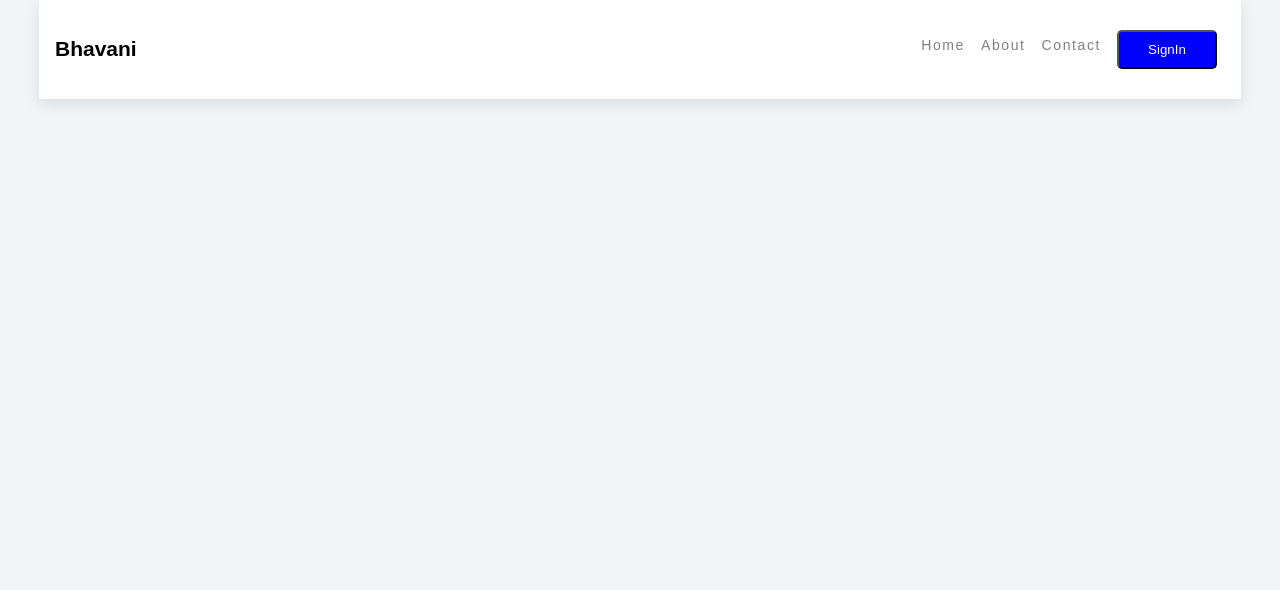
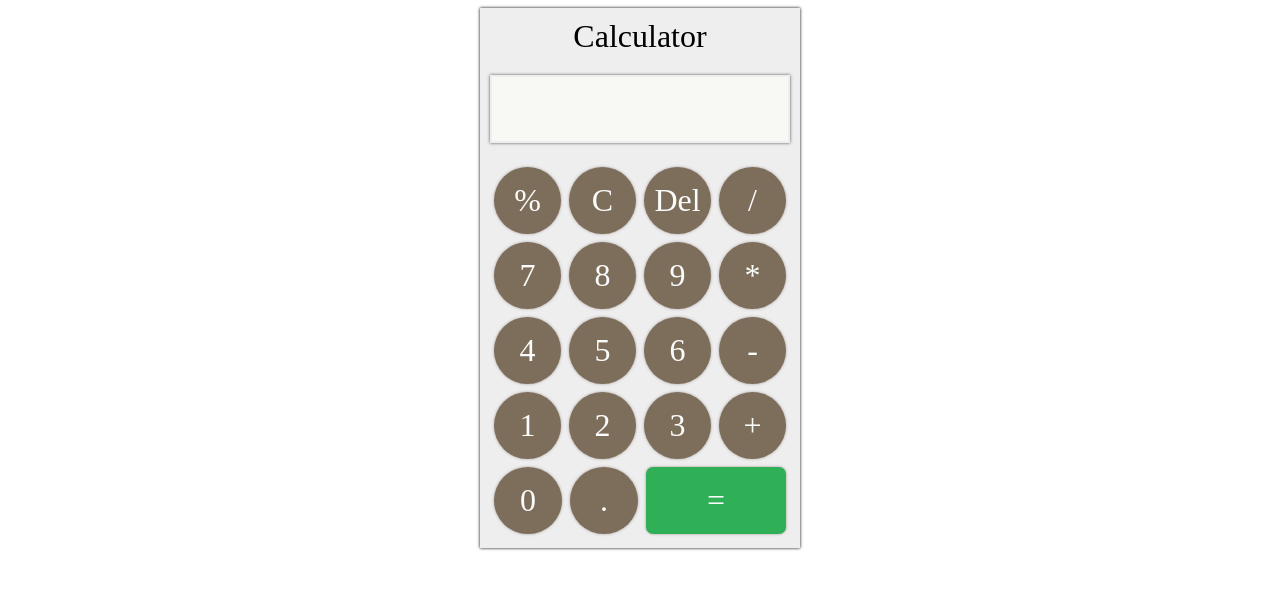
Before and after one commit to imbhavaniprasad/jsInterviewPrep, a plain HTML site: page index.html in a window 1280 px wide. Drawn offline with Linux system fonts and the light colour scheme.

```diff
--- a/index.html
+++ b/index.html
@@ -4,155 +4,129 @@
 <head>
     <meta charset="UTF-8">
     <meta name="viewport" content="width=device-width, initial-scale=1.0">
-    <title>Response Navbar</title>
-    <link rel="stylesheet" href="https://cdnjs.cloudflare.com/ajax/libs/font-awesome/4.7.0/css/font-awesome.min.css">
+    <script src="script.js" defer type="text/javascript"></script>
+    <title>JS Interview Prep</title>
 </head>
 <style>
-    body {
-        margin: 0;
-        padding: 0;
-        font-family: sans-serif;
-        background: #f1f5f8;
-        line-height: 2.2;
-        font-size: 0.875rem;
+    #calculator {
+        width: 300px;
+        margin: 0 auto;
+        padding: 10px;
+        background: #eee;
+        box-shadow: 0 0 3px;
     }
 
-    ul {
-        list-style-type: none;
+    /* Calculate Area Style */
+    #calc-area {
+        display: flex;
+        justify-content: center;
+        align-items: center;
+        flex-wrap: wrap;
     }
 
-    a {
-        text-decoration: none;
+    #calc-area>span,
+    #calc-area>textarea {
+        display: inline-flex;
+        flex: 100%;
+        justify-content: center;
+        margin-bottom: 20px;
     }
 
-    nav {
-        background: white;
-        box-shadow: 0 5px 15px rgba(0, 0, 0, 0.1);
+    #calc-area>textarea {
+        border: 2px solid #eee;
+        background: #f8f8f4;
+        box-shadow: 0 0 3px;
+        min-height: 60px;
+        resize: none;
+        font-size: 1.8em;
+        letter-spacing: 2.5px;
     }
 
-    .fa-bars,
-    .fa-close {
-        font-size: 1.5rem;
-        color: #e94949;
+    #calc-area>span {
+        font-size: 2em;
+    }
+
+    /* Button area style */
+    #button-area {
+        padding: 10px 0;
+    }
+
+    .button-group {
+        display: flex;
+        align-items: center;
+        justify-content: center;
+    }
+
+    .button-group>span {
+        display: inline-flex;
+        flex: 1 1;
+        padding: 15px 10px;
+        justify-content: center;
+        align-items: center;
+        background: #604f36;
+        margin: 4px;
+        border-radius: 50%;
+        color: #fff;
+        font-size: 2em;
+        box-shadow: 0 0 3px #968585;
+        transition: all 0.2s ease;
+        opacity: 0.8;
         cursor: pointer;
     }
 
-    .fa-close {
-        display: none;
+    .button-group>span.calc {
+        flex: 2.5;
+        border-radius: 7px;
+        background: #00a132;
     }
 
-    #menuOpen:hover,
-    #menuClose:hover {
-        color: black;
-    }
-
-    .menu li {
-        color: grey;
-        letter-spacing: 0.1rem;
-        display: block;
-        padding: 0.5rem 1rem;
-        transition: all 0.3s linear;
-    }
-
-    .menu li:hover {
-        background: #f8a5a5;
-        color: #e94949;
-        padding-left: 1.5rem;
-    }
-
-    .menu li #signin {
-        padding: 10px;
-        background-color: blue;
-        color: white;
-        border-radius: 5px;
-        width: 100px;
-        cursor: pointer;
-    }
-
-    .menu {
-        height: 0;
-        overflow: hidden;
-        transition: all 0.3s linear;
-    }
-
-    .show-menu {
-        height: 12rem;
-    }
-
-    .nav-header {
-        display: flex;
-        height: 20px;
-        align-items: center;
-        justify-content: space-between;
-        padding: 1rem;
-    }
-
-    @media (min-width: 800px) {
-        nav {
-            max-width: 1170px;
-            margin: 0 auto;
-            display: flex;
-            align-items: center;
-            justify-content: space-between;
-            padding: 1rem;
-        }
-
-        .nav-header {
-            padding: 0;
-        }
-
-        #menuOpen,
-        #menuClose {
-            display: none !important;
-        }
-
-        .menu {
-            height: auto;
-            display: flex;
-        }
-
-        .menu li {
-            padding: 0;
-            margin: 0 0.5rem;
-        }
-
-        .menu li:hover {
-            padding: 0;
-            background: transparent;
-        }
+    .button-group>span:hover {
+        opacity: 1;
     }
 </style>
 
 <body>
-    <nav>
-        <div class="nav-header">
-            <h2>Bhavani</h2>
-            <i class="fa fa-bars" id="menuOpen"></i>
-            <i class="fa fa-close" id="menuClose"></i>
-        </div>
-
-        <ul class="menu">
-            <li>Home</li>
-            <li>About</li>
-            <li>Contact</li>
-            <li><button id="signin">SignIn</button></li>
-        </ul>
-
-    </nav>
-    <script>
-        const openBtn = document.getElementById("menuOpen");
-        const closeBtn = document.getElementById("menuClose");
-        openBtn.addEventListener("click", () => {
-            openBtn.style.display = "none"
-            closeBtn.style.display = "block"
-            document.querySelector(".menu").classList.toggle("show-menu")
-        })
-        closeBtn.addEventListener("click", () => {
-            openBtn.style.display = "block"
-            closeBtn.style.display = "none"
-            document.querySelector(".menu").classList.toggle("show-menu")
-        })
-    </script>
+    <div id="calculator">
+        <section id="calc-area">
+            <span>Calculator</span>
+            <!--Disabled? Coz we use event listeners & add the keydown nums to textarea-->
+            <textarea id="view" disabled></textarea>
+        </section>
+        <!-- Button Area -->
+        <section id="buttons-area">
+            <div class="button-group">
+                <span class="opr">%</span>
+                <span class="clear">C</span>
+                <span class="delete">
+                    Del </span>
+                <span class="opr">/</span>
+            </div>
+            <div class="button-group">
+                <span class="num">7</span>
+                <span class="num">8</span>
+                <span class="num">9</span>
+                <span class="opr">*</span>
+            </div>
+            <div class="button-group">
+                <span class="num">4</span>
+                <span class="num">5</span>
+                <span class="num">6</span>
+                <span class="opr">-</span>
+            </div>
+            <div class="button-group">
+                <span class="num">1</span>
+                <span class="num">2</span>
+                <span class="num">3</span>
+                <span class="opr">+</span>
+            </div>
+            <div class="button-group">
+                <span class="num">0</span>
+                <span class="num">.</span>
+                <span class="calc">=</span>
+            </div>
+        </section>
+    </div>
+</body>
 </body>
 
 </html>
--- /dev/null
+++ b/style.css
@@ -0,0 +1,64 @@
+body {
+    margin: 0;
+    display: flex;
+    justify-content: center;
+    height: 100vh;
+    align-items: center;
+    background-color: aliceblue;
+  }
+
+  .search-bar-container {
+    display: flex;
+    align-items: center;
+    background-color: aliceblue;
+    padding: 5px;
+    width: 300px;
+    height: 50px;
+    border-radius: 50px;
+    box-shadow: 6px 6px 10px rgba(0, 0, 0, 0.2),
+      -6px -6px 10px rgba(255, 255, 255, 0.7);
+    margin: 10px;
+    position: relative;
+    transition: all 0.6s linear;
+  }
+  .search-bar-container:hover{
+    transform: scale(2, 2);
+    transition: all 0.6s linear;
+  }
+  .magnifier {
+    width: 25px;
+    cursor: pointer;
+    position: absolute;
+    left: 20px;
+  }
+
+  .mic-icon {
+    width: 30px;
+    position: absolute;
+    right: 10px;
+    transition: width 0.2s;
+    transition-delay: 0.5s;
+  }
+
+  .input {
+    background-color: transparent;
+    border: none;
+    margin: 10px 50px;
+    width: 100%;
+    outline: none;
+    color: rgb(100, 100, 100);
+    transition: width 1s;
+    transition-delay: 0.5s;
+  }
+
+  .active.search-bar-container {
+    width: 50px;
+  }
+
+  .active .input {
+    width: 0;
+  }
+
+  .active .mic-icon {
+    width: 0;
+  }
```
